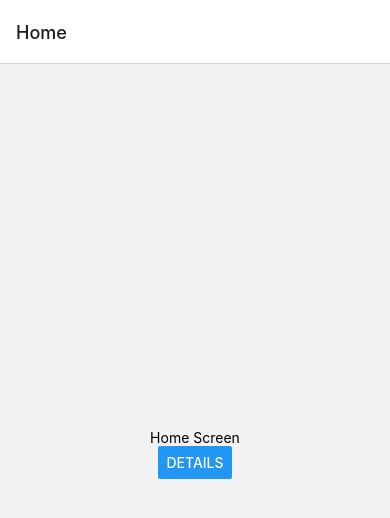
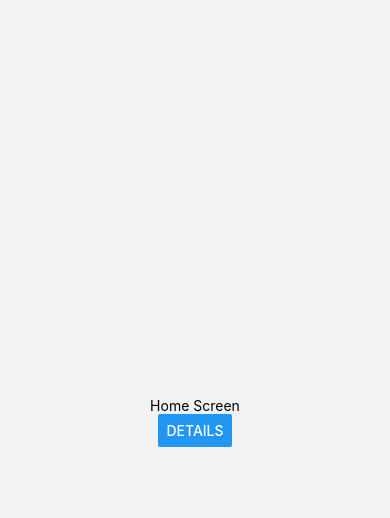
Before and after one commit to BreadByteMogul/learn-spanish, a React Native app: screen / in a window 390 px wide. Shown: the top 518 px of the page. Built offline with nearby package versions, Linux system fonts and the light colour scheme.

Commit message:
removed stack nav header

```diff
--- a/App.js
+++ b/App.js
@@ -10,8 +10,8 @@
   return (
     <NavigationContainer>
       <Stack.Navigator>
-        <Stack.Screen name="Home" component={HomeScreen} />
-        <Stack.Screen name="Details" component={DetailsScreen} />
+        <Stack.Screen name="Home" component={HomeScreen} options={{ headerShown: false }}/>
+        <Stack.Screen name="Details" component={DetailsScreen} options={{ headerShown: false }}/>
       </Stack.Navigator>
     </NavigationContainer>
   );
```
